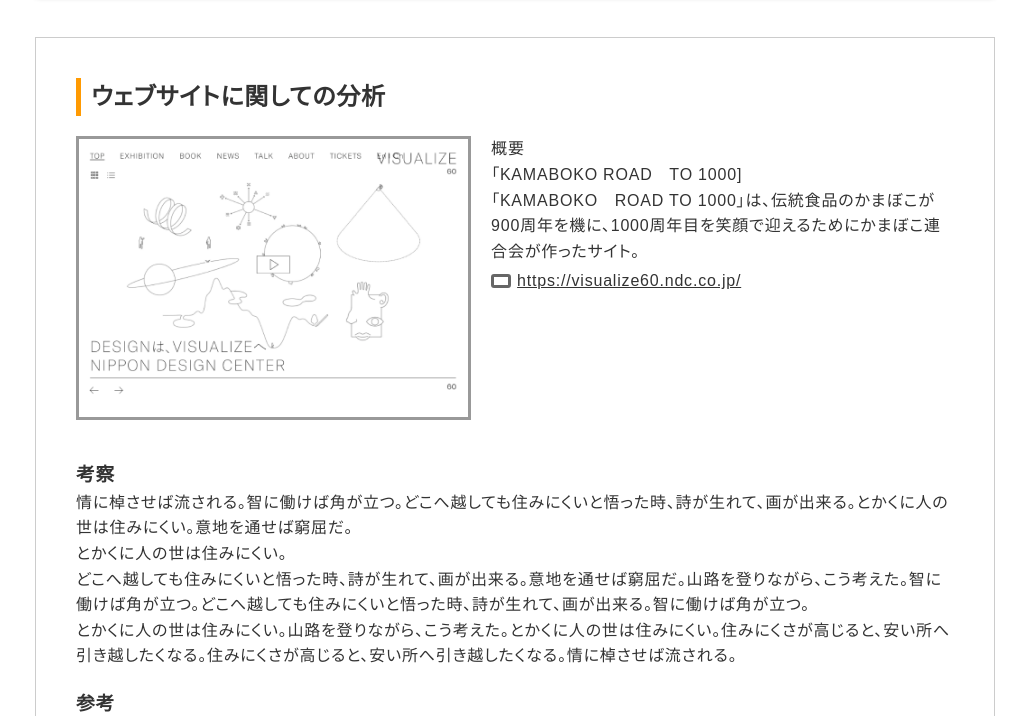
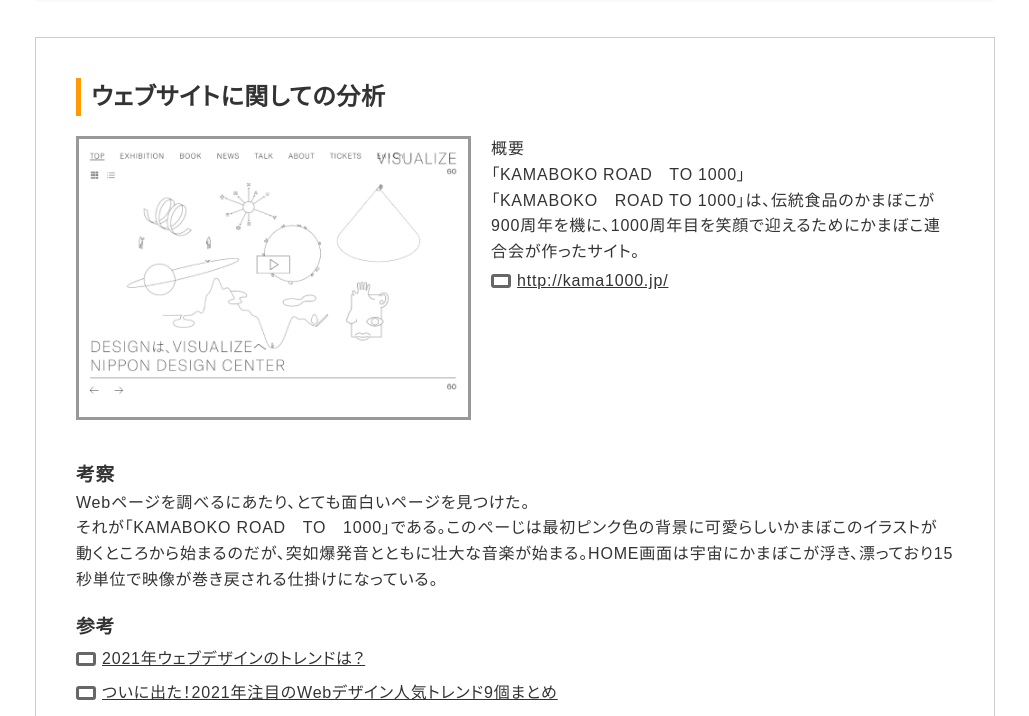
Before and after one commit to KUAD-XtechDesign/portfolio-n-nakanishi-nenndo, a plain HTML site: page reports/report01.html in a window 1280 px wide. Shown: the part 83-799 px from the top of the page, without its empty margins (125-1154 px from the left). Drawn offline with Linux system fonts and the light colour scheme.

Commit message:
Update report01.html
どのようなサイトかの説明の変更
URLの変更

```diff
--- a/reports/report01.html
+++ b/reports/report01.html
@@ -37,20 +37,18 @@
           <div class="txt">
             <p>概要</p>
             <p>
-              「KAMABOKO ROAD　TO 1000]<br>
+              「KAMABOKO ROAD　TO 1000」<br>
               「KAMABOKO　ROAD TO 1000」は、伝統食品のかまぼこが900周年を機に、1000周年目を笑顔で迎えるためにかまぼこ連合会が作ったサイト。
             </p>
-            <a class="ex_link" href="https://visualize60.ndc.co.jp/" target="_blank">https://visualize60.ndc.co.jp/</a>
+            <a class="ex_link" href="http://kama1000.jp/" target="_blank">http://kama1000.jp/</a>
           </div>
         </div>
 
         <div class="mb_m">
           <h3>考察</h3>
           <p>
-            情に棹させば流される。智に働けば角が立つ。どこへ越しても住みにくいと悟った時、詩が生れて、画が出来る。とかくに人の世は住みにくい。意地を通せば窮屈だ。<br>
-            とかくに人の世は住みにくい。<br>
-            どこへ越しても住みにくいと悟った時、詩が生れて、画が出来る。意地を通せば窮屈だ。山路を登りながら、こう考えた。智に働けば角が立つ。どこへ越しても住みにくいと悟った時、詩が生れて、画が出来る。智に働けば角が立つ。<br>
-            とかくに人の世は住みにくい。山路を登りながら、こう考えた。とかくに人の世は住みにくい。住みにくさが高じると、安い所へ引き越したくなる。住みにくさが高じると、安い所へ引き越したくなる。情に棹させば流される。
+            Webページを調べるにあたり、とても面白いページを見つけた。<br>
+            それが「KAMABOKO ROAD　TO　1000」である。このぺーじは最初ピンク色の背景に可愛らしいかまぼこのイラストが動くところから始まるのだが、突如爆発音とともに壮大な音楽が始まる。HOME画面は宇宙にかまぼこが浮き、漂っており15秒単位で映像が巻き戻される仕掛けになっている。
           </p>
         </div>
 
```
